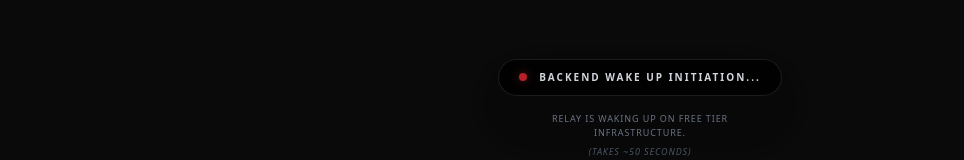
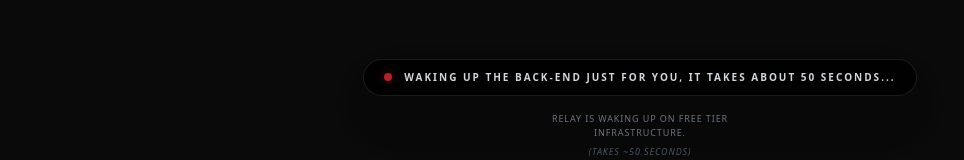
Before and after one commit to andrii-malakhovtsev/accountmap, a React app in the folder frontend/: page / in a window 1280 px wide. Shown: the part 331-491 px from the top of the page, without its empty margins (0-964 px from the left). Built offline with nearby package versions, Linux system fonts and the light colour scheme; no server answers; the HTML template or start-up script is replaced by a standard one.

Commit message:
Update status text

```diff
--- a/frontend/components/Header.jsx
+++ b/frontend/components/Header.jsx
@@ -121,11 +121,11 @@
               </p>
               <p className="text-gray-400 font-medium">
                 {healthStatus === "online"
-                  ? "The zero-knowledge relay is active. Handshakes will be near-instant."
-                  : "The privacy engine is spinning up on a secure instance. This usually takes ~50s for cold starts."
+                  ? "Ready to use"
+                  : "Waiting for back-end to wake up"
                 }
                 <span className="text-white block mt-1">
-                  Your local data is currently safe and accessible regardless of relay status.
+                  Everyone shares the same map
                 </span>
               </p>
             </div>
--- a/frontend/src/App.jsx
+++ b/frontend/src/App.jsx
@@ -98,7 +98,7 @@
               <div className="flex items-center gap-3 px-5 py-2.5 bg-black/80 border border-white/10 rounded-full shadow-2xl">
                 <div className="h-2 w-2 rounded-full bg-red-500 animate-pulse shadow-[0_0_10px_rgba(239,68,68,0.5)]" />
                 <span className="text-[10px] font-black uppercase tracking-[0.2em] text-gray-300">
-                  Backend wake up initiation...
+                  Waking up the back-end just for you, it takes about 50 seconds...
                 </span>
               </div>
               <p className="text-[9px] text-gray-500 uppercase tracking-widest font-medium max-w-[200px] text-center leading-relaxed">
```
